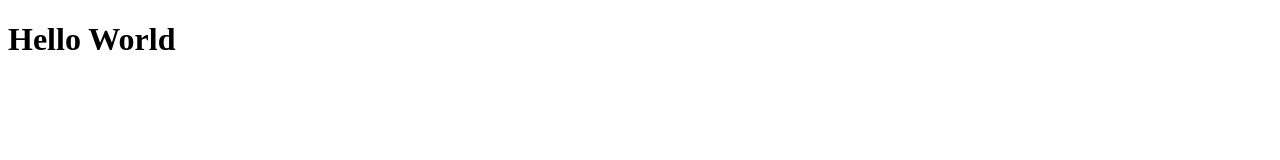
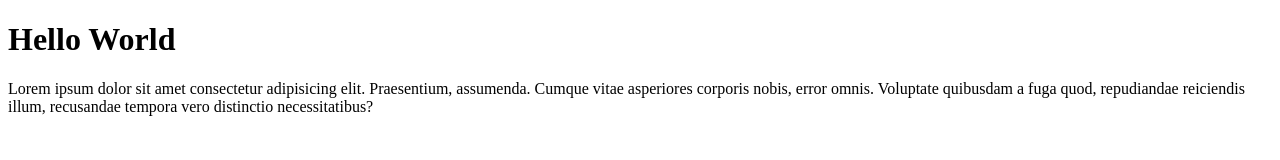
Before and after one commit to irfanabdnst/test-remote, a plain HTML site: page index.html in a window 1280 px wide. Drawn offline with Linux system fonts and the light colour scheme.

Commit message:
Update index.html

```diff
--- a/index.html
+++ b/index.html
@@ -8,5 +8,10 @@
   </head>
   <body>
     <h1>Hello World</h1>
+    <p>
+      Lorem ipsum dolor sit amet consectetur adipisicing elit. Praesentium, assumenda. Cumque vitae asperiores corporis
+      nobis, error omnis. Voluptate quibusdam a fuga quod, repudiandae reiciendis illum, recusandae tempora vero
+      distinctio necessitatibus?
+    </p>
   </body>
 </html>
```
